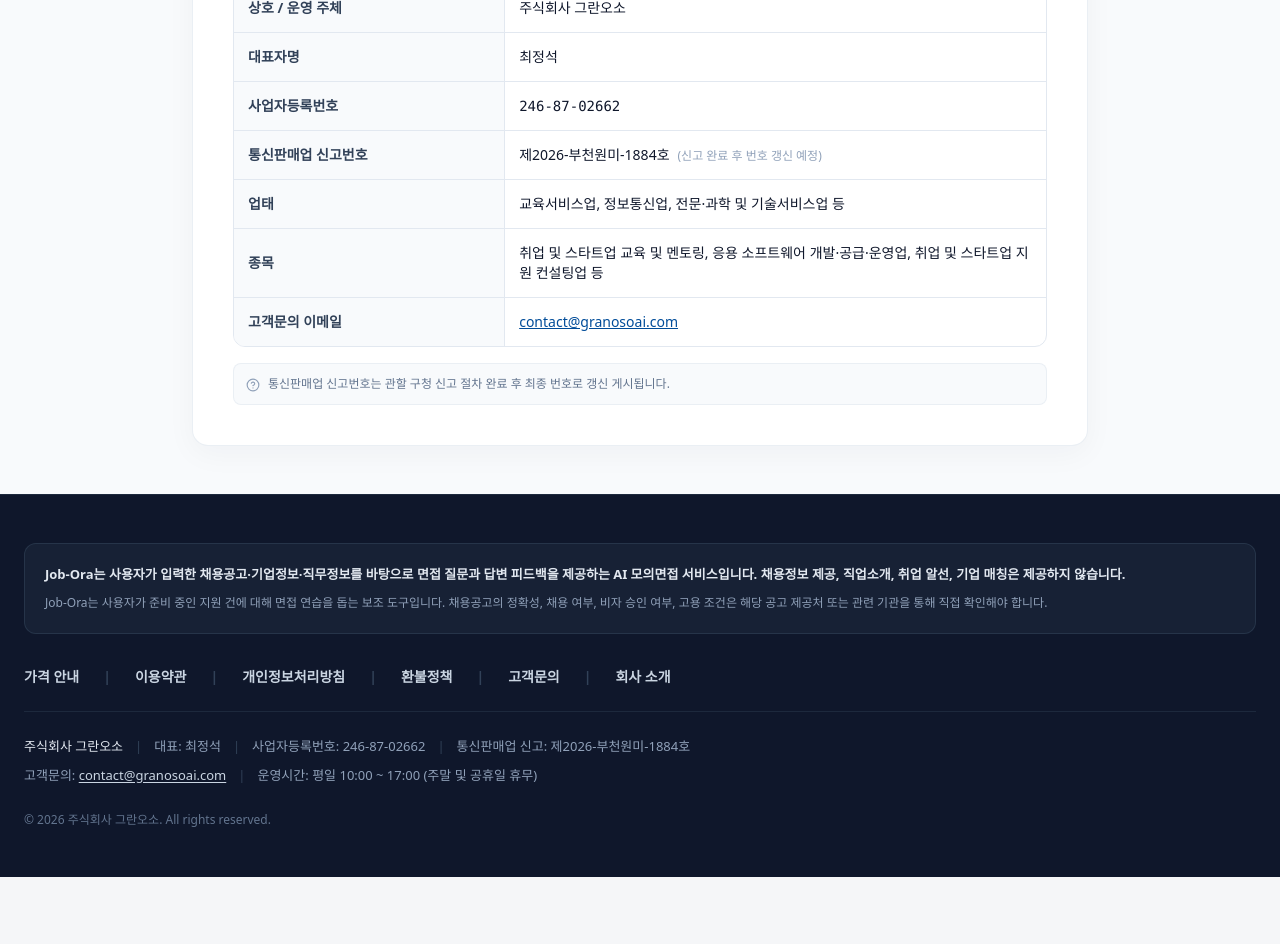
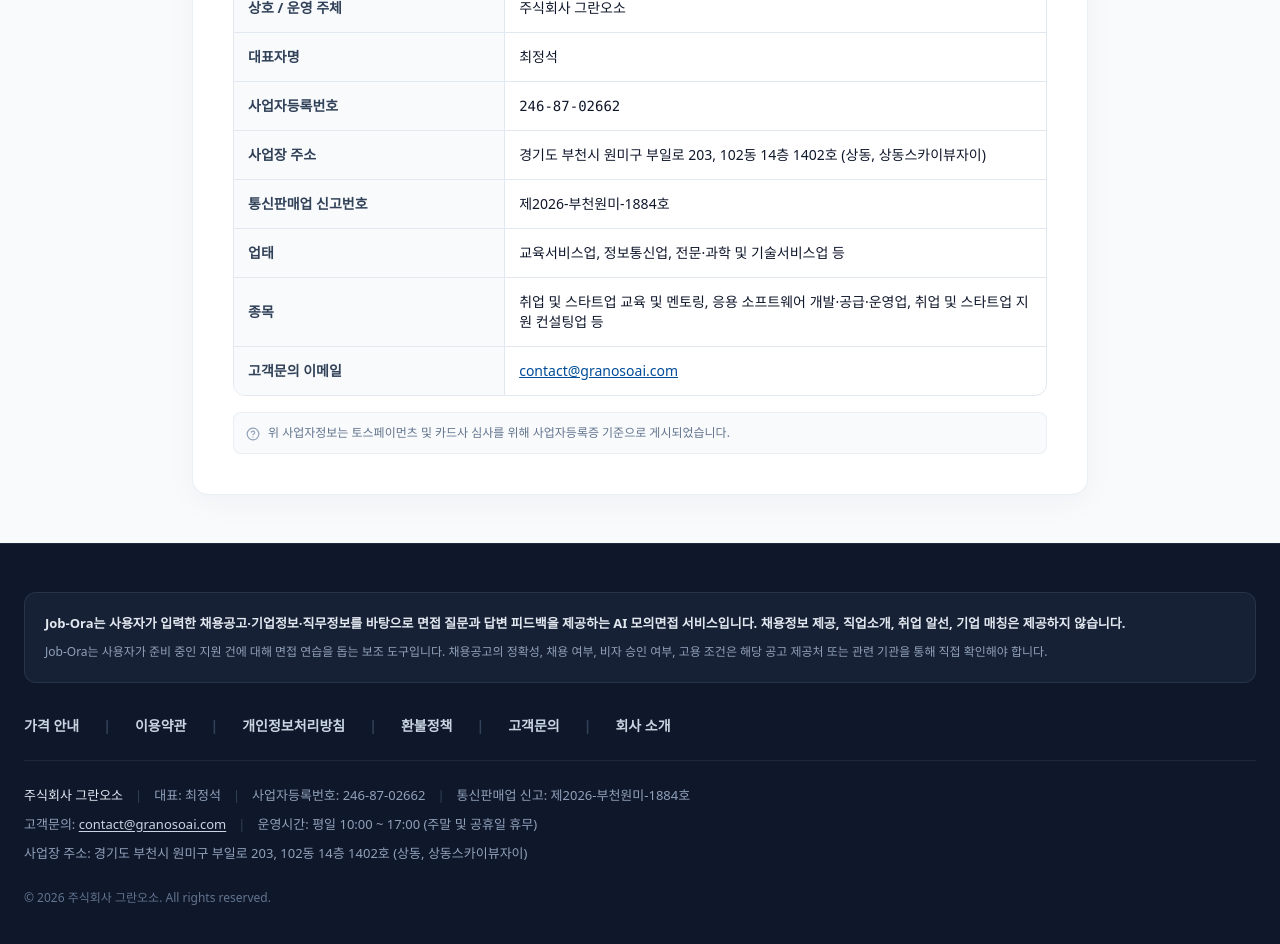
Before and after one commit to choi-jungsuk/Job-Ora, a Next.js app in the folder frontend/: page /contact in a window 1280 px wide. Shown: the part 700-1644 px from the top of the page. Before the commit the page ends 1577 px from the top, so only its background shows below. Built offline with nearby package versions, Linux system fonts and the light colour scheme; a web font is replaced by a local one.

Commit message:
chore: publish business address for payment review

```diff
--- a/frontend/src/app/contact/page.tsx
+++ b/frontend/src/app/contact/page.tsx
@@ -115,11 +115,18 @@
                   </tr>
                   <tr className="flex flex-col sm:table-row">
                     <th className="bg-slate-50 sm:w-1/3 p-3.5 text-left font-semibold text-slate-700 border-b sm:border-b-0 sm:border-r border-slate-200">
+                      사업장 주소
+                    </th>
+                    <td className="p-3.5 text-slate-900">
+                      {COMPANY_INFO.businessAddress}
+                    </td>
+                  </tr>
+                  <tr className="flex flex-col sm:table-row">
+                    <th className="bg-slate-50 sm:w-1/3 p-3.5 text-left font-semibold text-slate-700 border-b sm:border-b-0 sm:border-r border-slate-200">
                       통신판매업 신고번호
                     </th>
                     <td className="p-3.5 text-slate-900">
                       {COMPANY_INFO.mailOrderSalesRegistration}
-                      <span className="text-xs text-slate-400 ml-2">(신고 완료 후 번호 갱신 예정)</span>
                     </td>
                   </tr>
                   <tr className="flex flex-col sm:table-row">
@@ -155,7 +162,7 @@
             <div className="mt-4 flex items-start gap-2 text-xs text-slate-500 bg-slate-50 p-3 rounded-lg border border-slate-200/60">
               <HelpCircle size={14} className="flex-shrink-0 mt-0.5 text-slate-400" />
               <span>
-                통신판매업 신고번호는 관할 구청 신고 절차 완료 후 최종 번호로 갱신 게시됩니다.
+                위 사업자정보는 토스페이먼츠 및 카드사 심사를 위해 사업자등록증 기준으로 게시되었습니다.
               </span>
             </div>
           </section>
--- a/frontend/src/components/Footer.tsx
+++ b/frontend/src/components/Footer.tsx
@@ -68,6 +68,10 @@
             <span>운영시간: {COMPANY_INFO.operatingHours}</span>
           </div>
 
+          <div className="flex flex-wrap items-center gap-x-3 gap-y-1">
+            <span>사업장 주소: {COMPANY_INFO.businessAddress}</span>
+          </div>
+
           <div className="pt-4 text-slate-500 text-[12px]">
             © {new Date().getFullYear()} {COMPANY_INFO.legalName}. All rights reserved.
           </div>
--- a/frontend/src/data/companyInfo.ts
+++ b/frontend/src/data/companyInfo.ts
@@ -3,6 +3,7 @@
   legalName: string;
   representative: string;
   businessRegistrationNumber: string;
+  businessAddress: string;
   businessType: string;
   businessItem: string;
   supportEmail: string;
@@ -15,6 +16,7 @@
   legalName: "주식회사 그란오소",
   representative: "최정석",
   businessRegistrationNumber: "246-87-02662",
+  businessAddress: "경기도 부천시 원미구 부일로 203, 102동 14층 1402호 (상동, 상동스카이뷰자이)",
   businessType: "교육서비스업, 정보통신업, 전문·과학 및 기술서비스업 등",
   businessItem: "취업 및 스타트업 교육 및 멘토링, 응용 소프트웨어 개발·공급·운영업, 취업 및 스타트업 지원 컨설팅업 등",
   supportEmail: "contact@granosoai.com",
```
